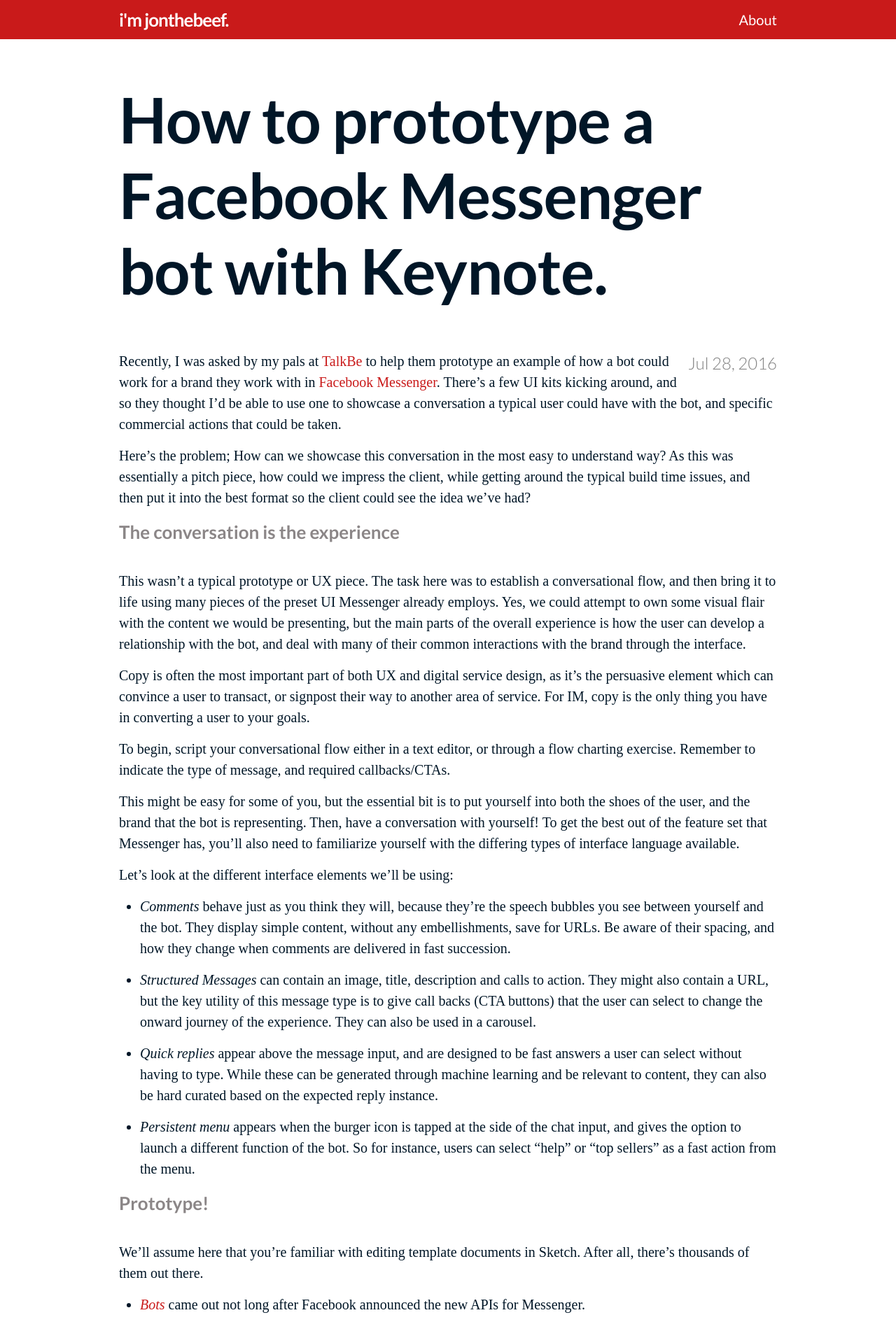
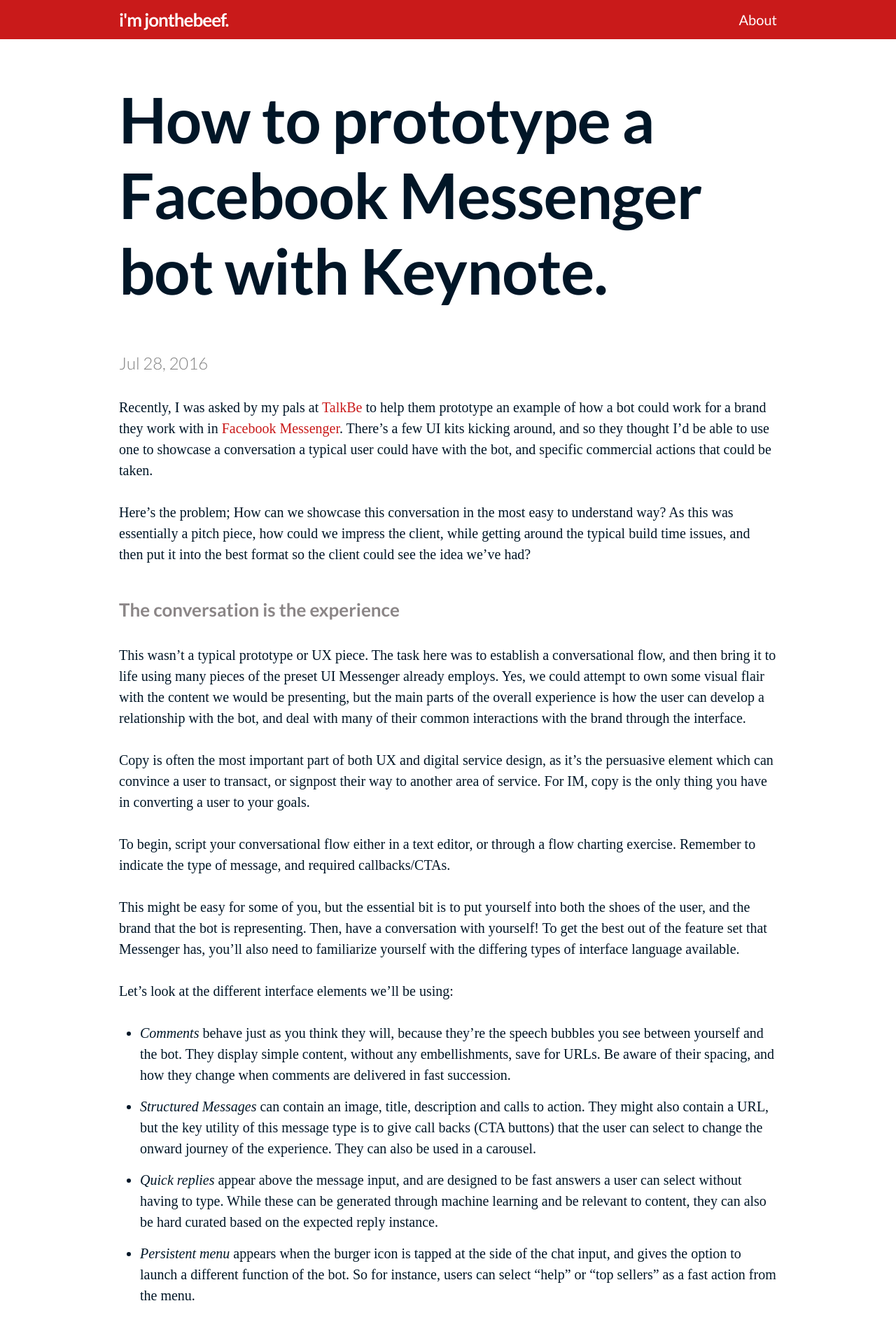
Before and after one commit to jonthebeef/jonthebeef.github.io, a Jekyll site: the page built from _posts/2016-07-28-how-to-prototype-a-messenger-bot.md, in a window 1280 px wide. Shown: the top 1899 px of the page at 70% size. Built offline with Jekyll 4.4.1, drawn with Linux system fonts in a browser that asks for light colours; some web fonts are replaced.

Commit message:
the new look progress.

```diff
--- a/_layouts/post.html
+++ b/_layouts/post.html
@@ -6,7 +6,6 @@ layout: default
   <header class="post-header">
     <h1 class="post-title" itemprop="name headline">{{ page.title }}</h1>
     <p class="post-meta"><time datetime="{{ page.date | date_to_xmlschema }}" itemprop="datePublished">{{ page.date | date: "%b %-d, %Y" }}</time>{% if page.author %} • <span itemprop="author" itemscope itemtype="http://schema.org/Person"><span itemprop="name">{{ page.author }}</span></span>{% endif %}</p>
-    {{ post.excerpt | remove: '<p>' | remove: '</p>' }}
   </header>
 
   <div class="post-content" itemprop="articleBody">
--- a/_sass/_base.scss
+++ b/_sass/_base.scss
@@ -110,15 +110,19 @@ a {
  * Blockquotes
  */
 blockquote {
-    color: $grey-color-dark;
-    background-color: #EFFFE9;
-    padding: $spacing-unit * 1.1;
+    background-color: $grey-color-dark;
     font-family: $base-font-family;
     font-size: 20px;
     margin: 30px 0;
 
     > :last-child {
-        margin-bottom: 0;
+        margin-bottom: 50;
+    }
+
+    p {
+      color: white;
+      padding: $spacing-unit * 1.1;
+
     }
 }
 
--- a/_sass/_layout.scss
+++ b/_sass/_layout.scss
@@ -197,7 +197,7 @@
     font-size: 24px;
     font-weight: 300;
     color: $grey-color;
-    float: right;
+    // float: right;
 
 }
 
@@ -236,15 +236,17 @@
 
     // padding: 40px;
 
-    // p {
-    //
-    //   margin: 0 0 30px 130px;
-    //
-    // }
+    p {
+
+      margin: 0 0 $spacing-unit 0;
+
+    }
 
     li {
         margin-bottom: $spacing-unit / 2;
-
+        > :last-child {
+            margin-bottom: $spacing-unit;
+        }
     }
 
     img {
@@ -253,7 +255,6 @@
         margin-right: auto;
         margin-top:60px;
         margin-bottom: 60px;
-        padding: 10px;
         border: 1px solid $grey-color-light;
       }
 
@@ -273,7 +274,8 @@
         font-family: $base-font-family;
         font-weight: 700;
         color: #8b8687;
-        padding: 0 0 20px 0;
+        padding-top: $spacing-unit / 2;
+        padding-bottom: $spacing-unit / 2;
         @include media-query($on-laptop) {
             font-size: 22px;
         }
@@ -283,7 +285,7 @@
         font-size: 20px;
         font-family: $base-font-family;
         color: #8b8687;
-        border-top: 1px solid $grey-color-light;
+        border-top: 2px dotted $grey-color-light;
         padding-top: 30px;
         font-weight: 700;
         @include media-query($on-laptop) {
```
